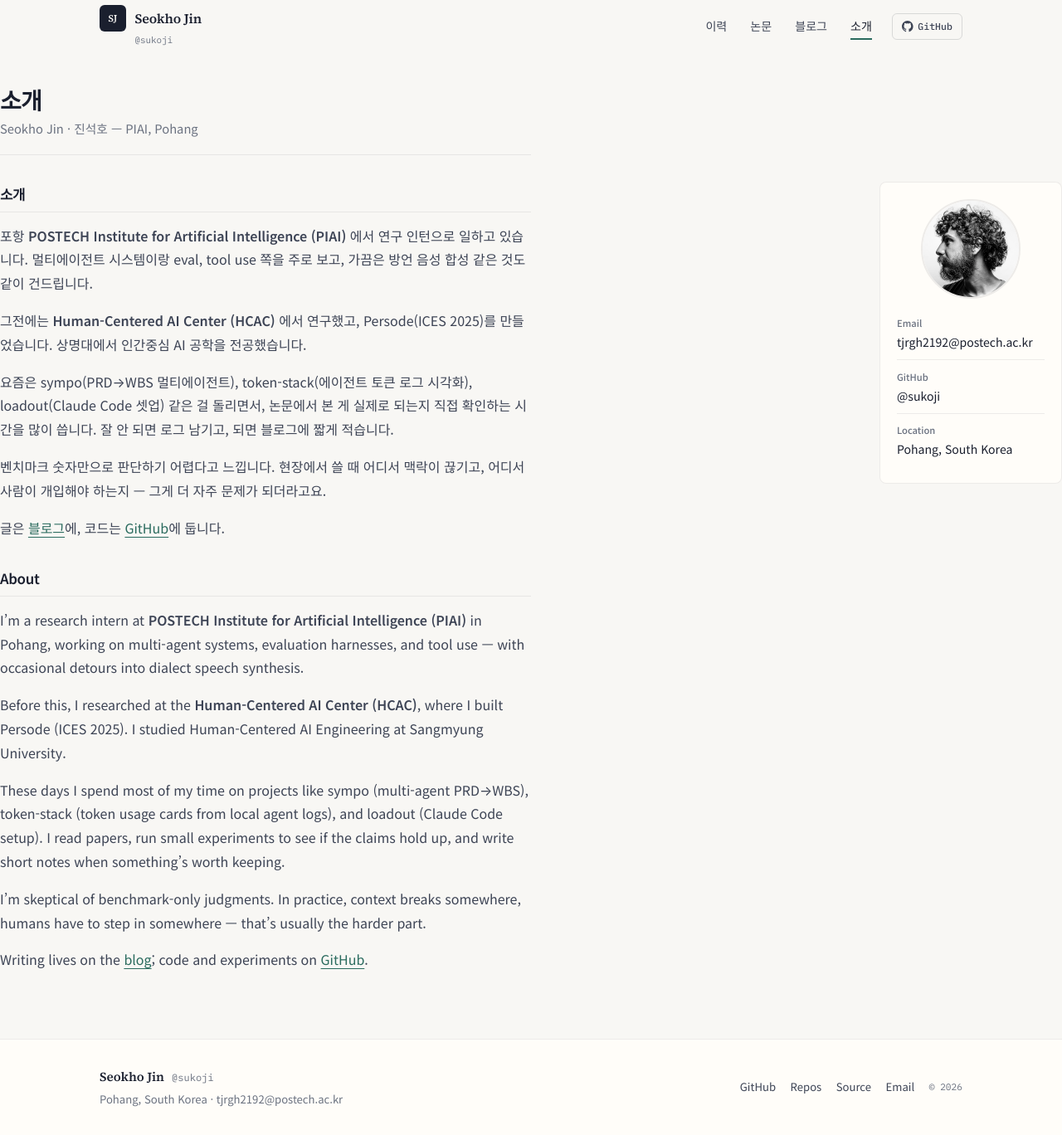
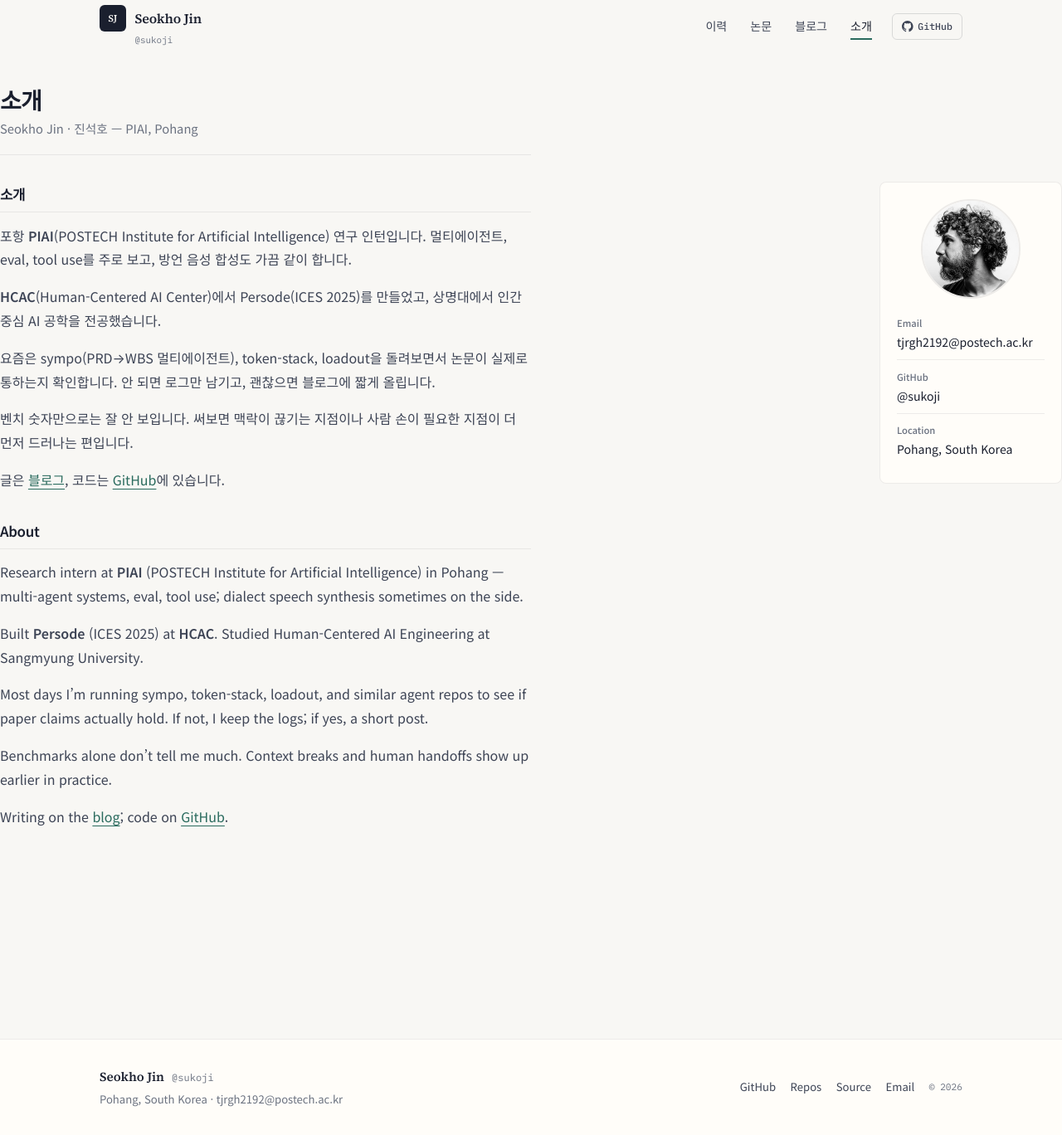
Before and after one commit to sukoji/sukoji.github.io, a Jekyll site: the page built from about.md, in a window 1280 px wide and 1368 px high. Shown: the whole window at 83% size. Built offline with Jekyll 4.4.1, drawn with Linux system fonts in a browser that asks for light colours.

Commit message:
Rewrite home hero and about copy in more natural Korean.
Remove stiff particles and AI-style parallel phrasing from intro text.

Co-authored-by: Cursor <cursoragent@cursor.com>

```diff
--- a/about.md
+++ b/about.md
@@ -7,24 +7,24 @@ lead: Seokho Jin · 진석호 — PIAI, Pohang
 
 ## 소개
 
-포항 **POSTECH Institute for Artificial Intelligence (PIAI)** 에서 연구 인턴으로 일하고 있습니다. 멀티에이전트 시스템이랑 eval, tool use 쪽을 주로 보고, 가끔은 방언 음성 합성 같은 것도 같이 건드립니다.
+포항 **PIAI**(POSTECH Institute for Artificial Intelligence) 연구 인턴입니다. 멀티에이전트, eval, tool use를 주로 보고, 방언 음성 합성도 가끔 같이 합니다.
 
-그전에는 **Human-Centered AI Center (HCAC)** 에서 연구했고, Persode(ICES 2025)를 만들었습니다. 상명대에서 인간중심 AI 공학을 전공했습니다.
+**HCAC**(Human-Centered AI Center)에서 Persode(ICES 2025)를 만들었고, 상명대에서 인간중심 AI 공학을 전공했습니다.
 
-요즘은 sympo(PRD→WBS 멀티에이전트), token-stack(에이전트 토큰 로그 시각화), loadout(Claude Code 셋업) 같은 걸 돌리면서, 논문에서 본 게 실제로 되는지 직접 확인하는 시간을 많이 씁니다. 잘 안 되면 로그 남기고, 되면 블로그에 짧게 적습니다.
+요즘은 sympo(PRD→WBS 멀티에이전트), token-stack, loadout을 돌려보면서 논문이 실제로 통하는지 확인합니다. 안 되면 로그만 남기고, 괜찮으면 블로그에 짧게 올립니다.
 
-벤치마크 숫자만으로 판단하기 어렵다고 느낍니다. 현장에서 쓸 때 어디서 맥락이 끊기고, 어디서 사람이 개입해야 하는지 — 그게 더 자주 문제가 되더라고요.
+벤치 숫자만으로는 잘 안 보입니다. 써보면 맥락이 끊기는 지점이나 사람 손이 필요한 지점이 더 먼저 드러나는 편입니다.
 
-글은 [블로그]({{ '/blog/' | relative_url }})에, 코드는 [GitHub]({{ site.author.github }})에 둡니다.
+글은 [블로그]({{ '/blog/' | relative_url }}), 코드는 [GitHub]({{ site.author.github }})에 있습니다.
 
 ## About
 
-I'm a research intern at **POSTECH Institute for Artificial Intelligence (PIAI)** in Pohang, working on multi-agent systems, evaluation harnesses, and tool use — with occasional detours into dialect speech synthesis.
+Research intern at **PIAI** (POSTECH Institute for Artificial Intelligence) in Pohang — multi-agent systems, eval, tool use; dialect speech synthesis sometimes on the side.
 
-Before this, I researched at the **Human-Centered AI Center (HCAC)**, where I built Persode (ICES 2025). I studied Human-Centered AI Engineering at Sangmyung University.
+Built **Persode** (ICES 2025) at **HCAC**. Studied Human-Centered AI Engineering at Sangmyung University.
 
-These days I spend most of my time on projects like sympo (multi-agent PRD→WBS), token-stack (token usage cards from local agent logs), and loadout (Claude Code setup). I read papers, run small experiments to see if the claims hold up, and write short notes when something's worth keeping.
+Most days I'm running sympo, token-stack, loadout, and similar agent repos to see if paper claims actually hold. If not, I keep the logs; if yes, a short post.
 
-I'm skeptical of benchmark-only judgments. In practice, context breaks somewhere, humans have to step in somewhere — that's usually the harder part.
+Benchmarks alone don't tell me much. Context breaks and human handoffs show up earlier in practice.
 
-Writing lives on the [blog]({{ '/blog/' | relative_url }}); code and experiments on [GitHub]({{ site.author.github }}).
+Writing on the [blog]({{ '/blog/' | relative_url }}); code on [GitHub]({{ site.author.github }}).
```
Also changed, not shown: docs/BLOG_WRITING.md (+5 -4 lines), index.md (+2 -3 lines).
